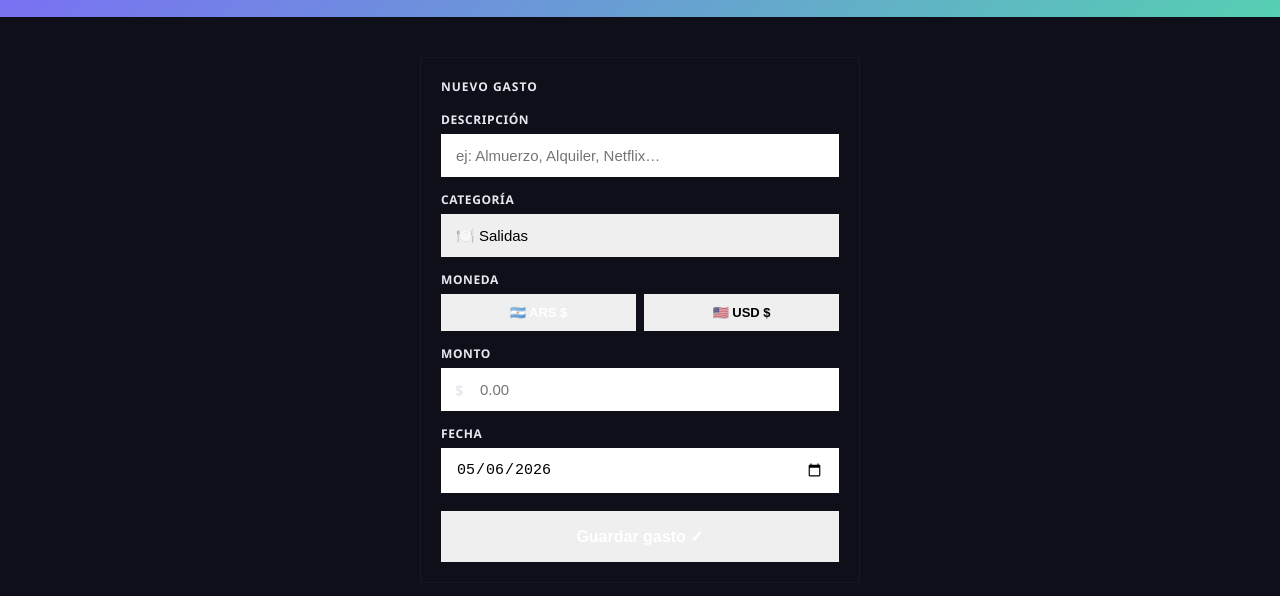
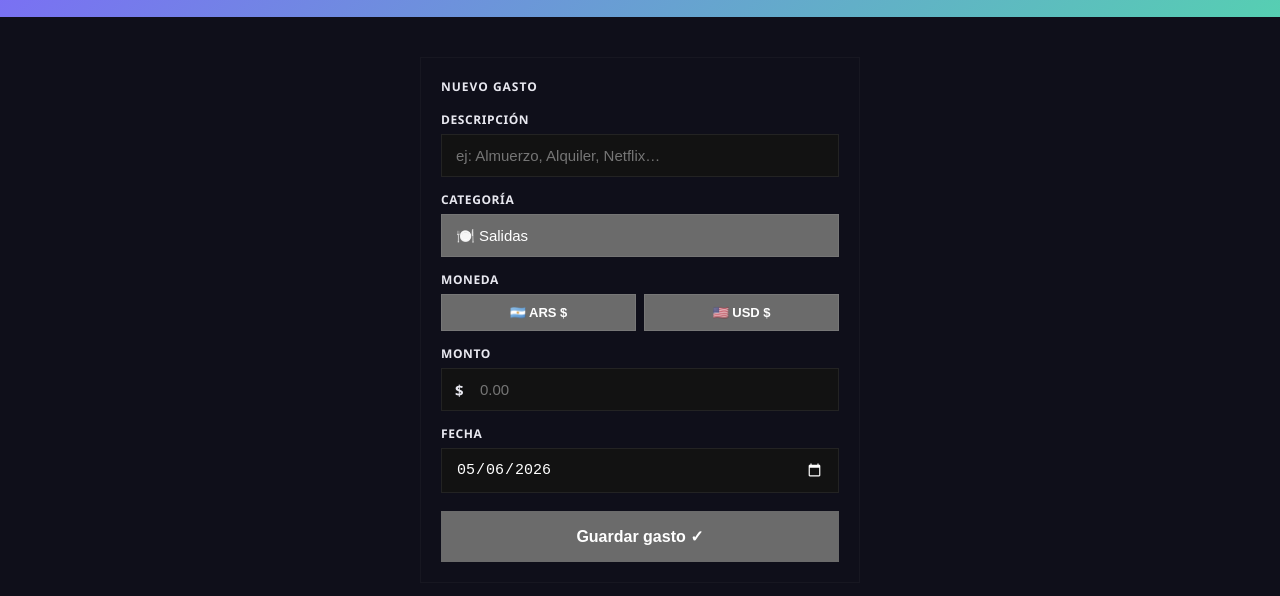
Before and after one commit to ArianaNieto/budget-tracker, a plain HTML site: page index.html in a window 1280 px wide. Shown: the part 140-736 px from the top of the page. Drawn offline with nearby package versions, Linux system fonts and the light colour scheme.

Commit message:
Update index.html

```diff
--- a/index.html
+++ b/index.html
@@ -21,6 +21,7 @@
   --radius-sm: 10px;
 }
 * { box-sizing: border-box; margin: 0; padding: 0; }
+html { color-scheme: dark; }
 body { font-family: 'Segoe UI', system-ui, sans-serif; background: var(--bg); color: var(--text); min-height: 100vh; }
 
 .tab-bar { display: flex; background: var(–surface); border-bottom: 1px solid #ffffff10; position: sticky; top: 0; z-index: 100; }
@@ -43,9 +44,17 @@ body { font-family: 'Segoe UI', system-ui, sans-serif; background: var(--bg); co
 width: 100%; background: var(–surface2); border: 1.5px solid #ffffff12;
 border-radius: var(–radius-sm); color: var(–text); font-size: 15px;
 padding: 12px 14px; outline: none; transition: border-color .2s; -webkit-appearance: none;
+-webkit-text-fill-color: var(–text);
+color-scheme: dark;
 }
 .form-group input:focus, .form-group select:focus { border-color: var(–accent); }
-.form-group select option { background: #1a1a2e; }
+.form-group select option { background: #1a1a2e; color: var(–text); }
+/* Fix Safari autofill / system override */
+.form-group input:-webkit-autofill,
+.form-group input:-webkit-autofill:focus {
+-webkit-box-shadow: 0 0 0 100px var(–surface2) inset !important;
+-webkit-text-fill-color: var(–text) !important;
+}
 
 .amount-wrap { position: relative; }
 .amount-wrap .currency { position: absolute; left: 14px; top: 50%; transform: translateY(-50%); color: var(–accent2); font-weight: 700; font-size: 15px; pointer-events: none; }
```
